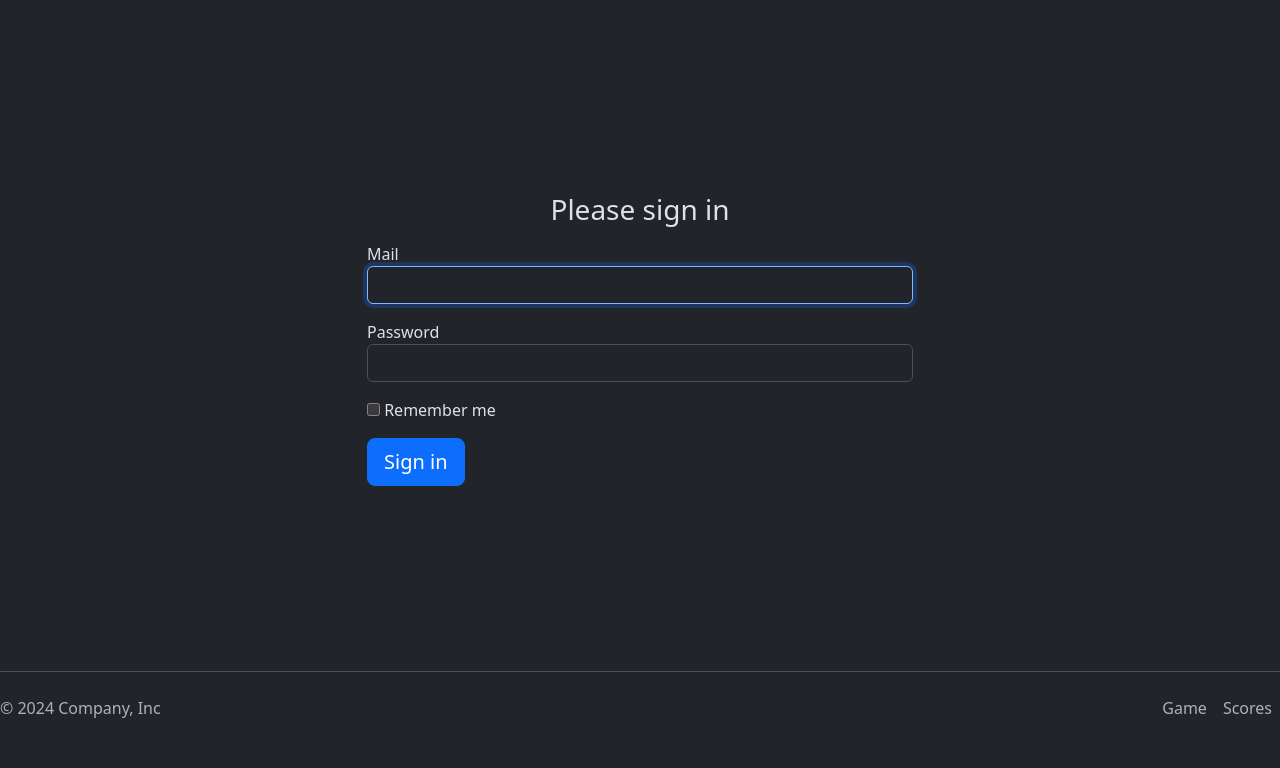
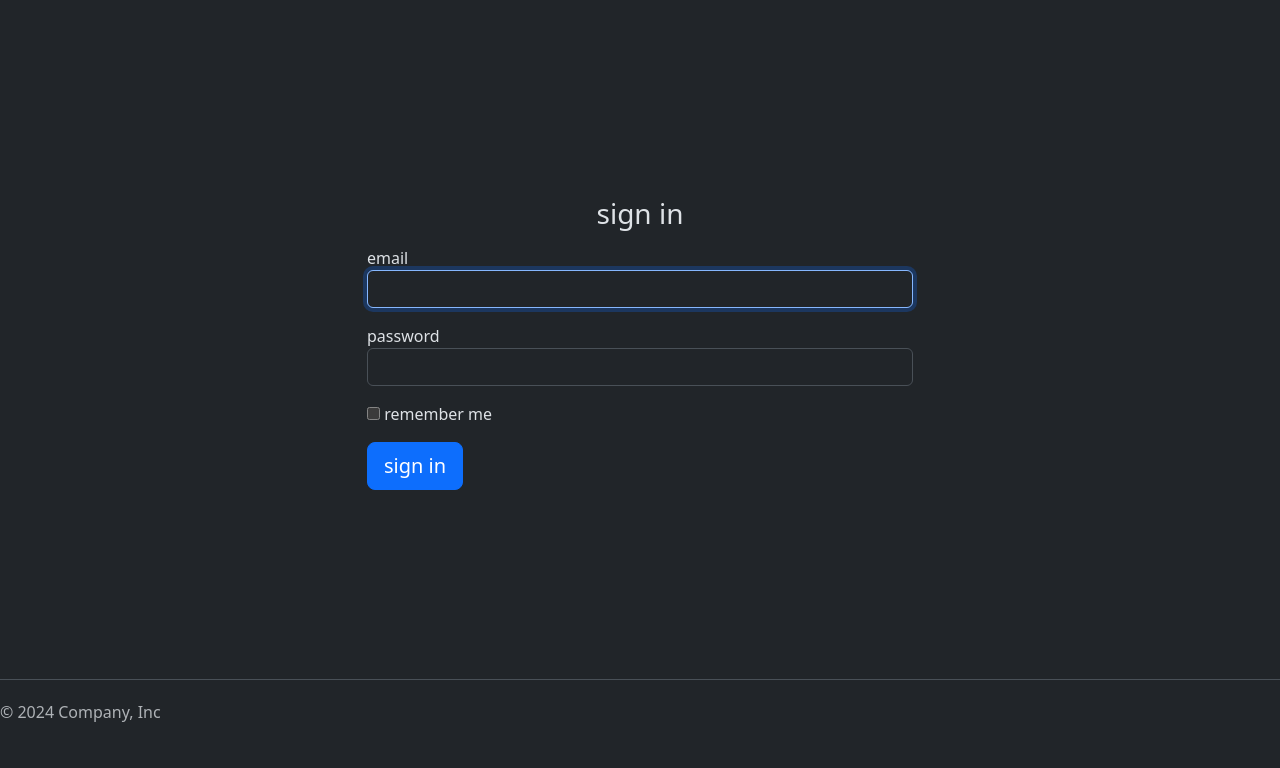
Before and after one commit to bourtitom/memaudit, a Symfony app: template templates/security/login.html.twig in a window 1280 px wide. Shown: the part 32-800 px from the top of the page. Run offline with Twig, Linux system fonts and the light colour scheme; the template is opened without the code that fills it, so the values that code supplies are empty; some libraries are stand-ins or nearby versions.

Commit message:
merge translate

```diff
--- a/templates/base.html.twig
+++ b/templates/base.html.twig
@@ -30,7 +30,7 @@
             {% endif %}
 
             {% if is_granted('ROLE_USER') or is_granted('ROLE_ADMIN') %}
-                <li class="nav-item"><a href="/logout" class="nav-link px-2 text-white">Logout</a></li>
+                <li class="nav-item"><a href="/logout" class="nav-link px-2 text-white">{{ 'logout'|trans }}</a></li>
             {% endif %}
         </ul>
     </header>
@@ -50,16 +50,23 @@
       <svg class="bi me-2" width="40" height="32"><use xlink:href="#bootstrap"></use></svg>
     </a>
 
-    <ul class="nav col-md-4 justify-content-end">
-      <li class="nav-item"><a href="#" class="nav-link px-2 text-body-secondary">Game</a></li>
-      <li class="nav-item"><a href="#" class="nav-link px-2 text-body-secondary">Scores</a></li>
-      {% if is_granted('ROLE_ADMIN') %}
-      <li class="nav-item"><a href="#" class="nav-link px-2 text-body-secondary">List User</a></li>
-      <li class="nav-item"><a href="#" class="nav-link px-2 text-body-secondary">Add user</a></li>
-      {% endif %}
 
+     <ul class="nav col-md-4 justify-content-end">
+            {% if is_granted('ROLE_USER') and not is_granted('ROLE_ADMIN') %}
+                <li class="nav-item"><a href="/game" class="nav-link px-2 text-body-secondary" aria-current="page">{{ 'play'|trans }}</a><li>
+                <li class="nav-item"><a href="#" class="nav-link px-2 text-body-secondary">{{ 'scores'|trans }}</a></li>
+            {% endif %}
 
-    </ul>
+            {% if is_granted('ROLE_ADMIN') %}
+                <li class="nav-item"><a href="/register" class="nav-link px-2 text-body-secondary">{{ 'add user'|trans }}</a></li>
+                <li class="nav-item"><a href="/user" class="nav-link px-2 text-body-secondary">{{ 'userList'|trans }}</a></li>
+                <li class="nav-item"><a href="#" class="nav-link px-2 text-body-secondary">{{ 'scores'|trans }}</a></li>
+            {% endif %}
+
+            {% if is_granted('ROLE_USER') or is_granted('ROLE_ADMIN') %}
+                <li class="nav-item"><a href="/logout" class="nav-link px-2 text-body-secondary">{{ 'logout'|trans }}</a></li>
+            {% endif %}
+        </ul>
   </footer>
 
 </body>
--- a/templates/game/game.html.twig
+++ b/templates/game/game.html.twig
@@ -54,6 +54,8 @@
         <div class="text-center">
             <h5 class="mb-3">Coups : <span id="moves" class="badge bg-primary">0</span></h5>
         </div>
+    </div>
+
     </div>
 
     <script>
--- a/templates/registration/register.html.twig
+++ b/templates/registration/register.html.twig
@@ -4,9 +4,8 @@
 
 {% block body %}
 <main class="form-signin w-10 m-auto col-md-6">
-    <h1 class="h3 mb-3 fw-normal">Add User</h1>
+    <h1 class="h3 mb-3 fw-normal">{{ 'add user'|trans }}</h1>
 
-    <!-- Symfony Form Integration -->
     {{ form_errors(registrationForm) }}
 
     {{ form_start(registrationForm) }}
@@ -76,7 +75,7 @@
         }) }}
     </div>
 
-    <button class="btn btn-primary w-100 py-2" type="submit">Register</button>
+    <button class="btn btn-primary w-100 py-2" type="submit">{{ 'register'|trans }}</button>
 
     {{ form_end(registrationForm) }}
 
--- a/templates/security/login.html.twig
+++ b/templates/security/login.html.twig
@@ -11,15 +11,15 @@
                     <div class="alert alert-danger mb-3">{{ error.messageKey|trans(error.messageData, 'security') }}</div>
                 {% endif %}
 
-                <h1 class="h3 mb-3 font-weight-normal text-center">Please sign in</h1>
+                <h1 class="h3 mb-3 font-weight-normal text-center">{{ 'sign in'|trans }}</h1>
 
                 <div class="form-group mb-3">
-                    <label for="inputMail">Mail</label>
+                    <label for="inputMail">{{ 'email'|trans }}</label>
                     <input type="text" value="{{ last_username }}" name="mail" id="inputMail" class="form-control" autocomplete="username" required autofocus>
                 </div>
 
                 <div class="form-group mb-3">
-                    <label for="inputPassword">Password</label>
+                    <label for="inputPassword">{{ 'password'|trans }}</label>
                     <input type="password" name="password" id="inputPassword" class="form-control" autocomplete="current-password" required>
                 </div>
 
@@ -27,11 +27,11 @@
 
                 <div class="checkbox mb-3">
                     <label>
-                        <input type="checkbox" name="_remember_me"> Remember me
+                        <input type="checkbox" name="_remember_me"> {{ 'remember me'|trans }}
                     </label>
                 </div>
 
-                <button class="btn btn-lg btn-primary btn-block mb-3" type="submit">Sign in</button>
+                <button class="btn btn-lg btn-primary btn-block mb-3" type="submit">{{ 'sign in'|trans }}</button>
             </form>
         </div>
     </div>
```
Also changed, not shown: config/services.yaml (+8 -0 lines), src/Security/LoginAuthentificatorAuthenticator.php (+3 -7 lines), templates/user/index.html.twig (+12 -12 lines), 1 other file.
